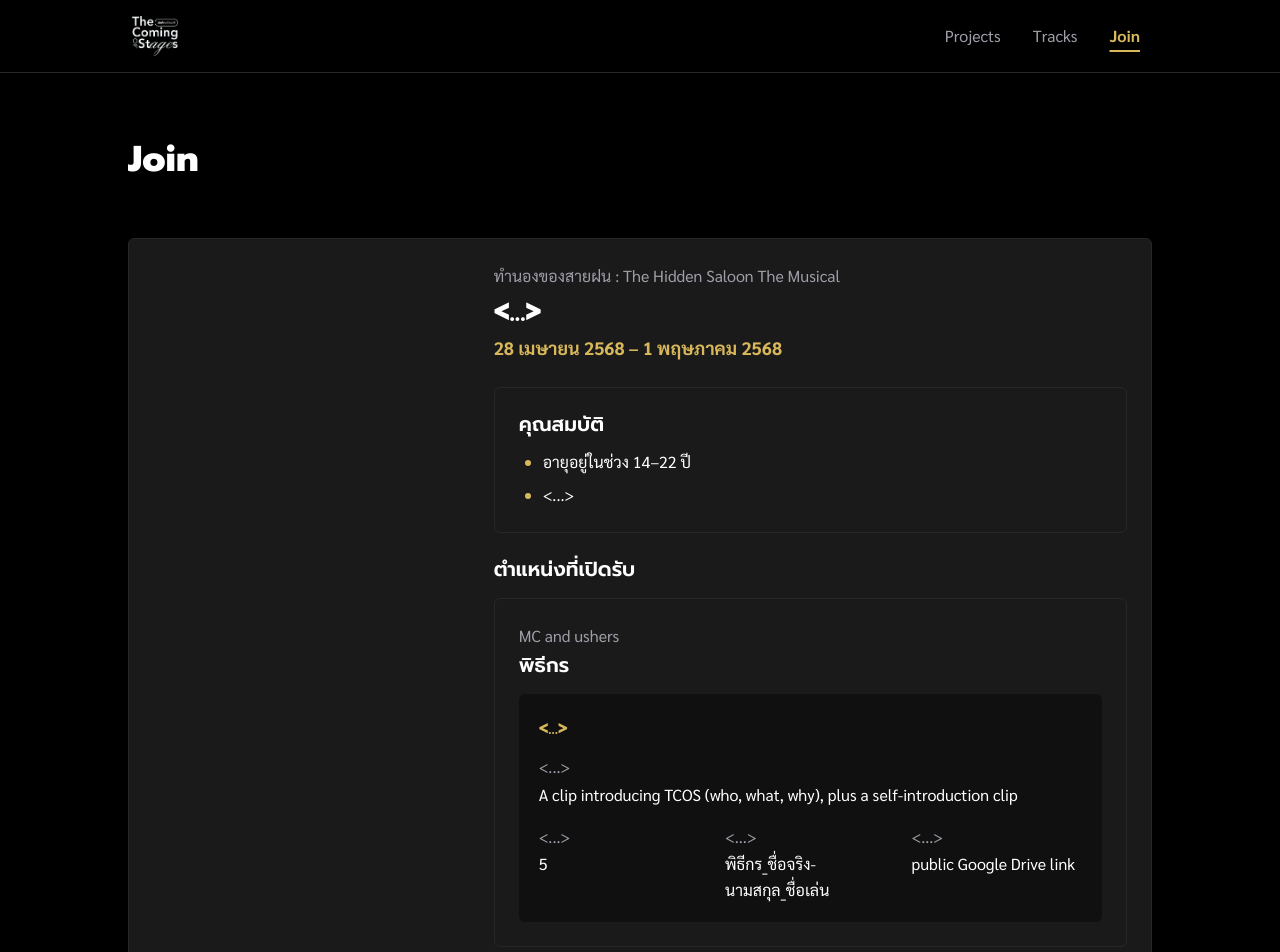
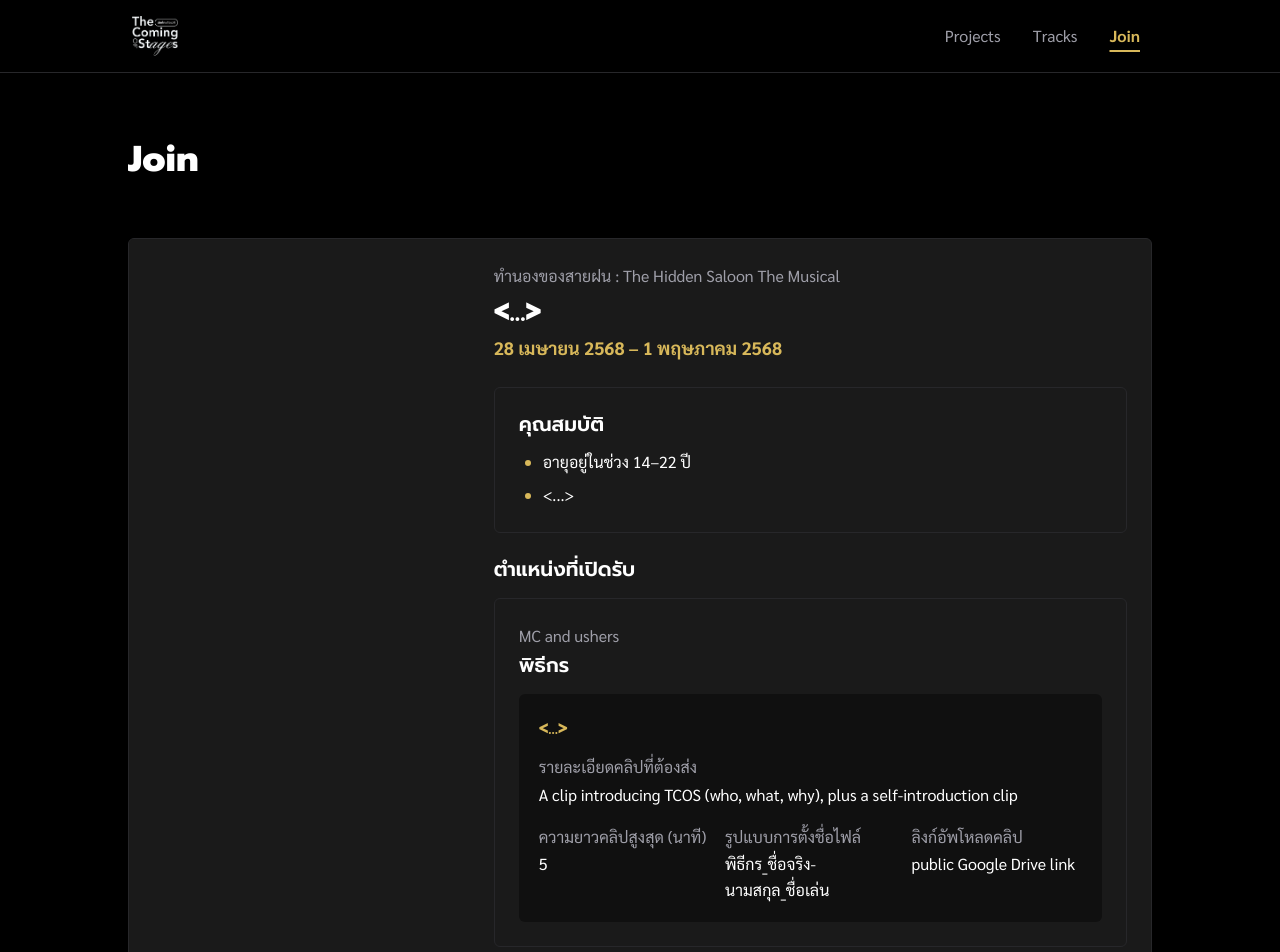
Before and after one commit to thecomingofstages/portfolio-website, a Next.js app in the folder apps/client/: page /join in a window 1280 px wide. Shown: the top 952 px of the page. Built offline with nearby package versions, Linux system fonts and the light colour scheme.

Commit message:
feat: add thai words for position audition details

```diff
--- a/apps/client/components/join/PositionList.tsx
+++ b/apps/client/components/join/PositionList.tsx
@@ -8,7 +8,9 @@
   return value && value.trim() !== "" ? value : null;
 }
 
-function hasAuditionContent(audition: Audition | null | undefined): audition is Audition {
+function hasAuditionContent(
+  audition: Audition | null | undefined,
+): audition is Audition {
   if (!audition) {
     return false;
   }
@@ -16,10 +18,18 @@
   const hasMaxMinutes = typeof audition.clip_max_minutes === "number";
   const hasFileName = nonEmpty(audition.clip_file_name) !== null;
   const hasUpload = nonEmpty(audition.clip_upload) !== null;
-  const hasPieces = Array.isArray(audition.pieces) && audition.pieces.length > 0;
+  const hasPieces =
+    Array.isArray(audition.pieces) && audition.pieces.length > 0;
   const hasOnsite = audition.onsite === true;
 
-  return hasBrief || hasMaxMinutes || hasFileName || hasUpload || hasPieces || hasOnsite;
+  return (
+    hasBrief ||
+    hasMaxMinutes ||
+    hasFileName ||
+    hasUpload ||
+    hasPieces ||
+    hasOnsite
+  );
 }
 
 /**
@@ -42,13 +52,17 @@
   return (
     <section className="flex flex-col gap-4">
       {/* TODO(positions wording): the docs do not specify the exact labels for position flags or audition fields; using "<...>" until confirmed. */}
-      <h3 className="font-heading text-h3 font-semibold text-foreground">ตำแหน่งที่เปิดรับ</h3>
+      <h3 className="font-heading text-h3 font-semibold text-foreground">
+        ตำแหน่งที่เปิดรับ
+      </h3>
       <ul className="flex flex-col gap-4">
         {positions.map((position, index) => {
           const deptName = nonEmpty(position.dept_name);
           const unitName = nonEmpty(position.unit_name);
           const description = nonEmpty(position.description);
-          const requirements = Array.isArray(position.requirements) ? position.requirements : [];
+          const requirements = Array.isArray(position.requirements)
+            ? position.requirements
+            : [];
           const portfolioRequired = position.portfolio_required === true;
           const onsiteRequired = position.onsite_required === true;
           const showAudition = hasAuditionContent(position.audition);
@@ -56,7 +70,9 @@
           const audition = position.audition;
           const clipBrief = nonEmpty(audition?.clip_brief);
           const clipMaxMinutes =
-            typeof audition?.clip_max_minutes === "number" ? audition.clip_max_minutes : null;
+            typeof audition?.clip_max_minutes === "number"
+              ? audition.clip_max_minutes
+              : null;
           const clipFileName = nonEmpty(audition?.clip_file_name);
           const clipUpload = nonEmpty(audition?.clip_upload);
           const pieces = Array.isArray(audition?.pieces) ? audition.pieces : [];
@@ -71,7 +87,9 @@
                 {deptName || unitName ? (
                   <p className="flex flex-wrap items-center gap-x-2 gap-y-1 font-body text-body text-muted">
                     {deptName ? <span>{deptName}</span> : null}
-                    {deptName && unitName ? <span aria-hidden="true">·</span> : null}
+                    {deptName && unitName ? (
+                      <span aria-hidden="true">·</span>
+                    ) : null}
                     {unitName ? <span>{unitName}</span> : null}
                   </p>
                 ) : null}
@@ -90,7 +108,7 @@
                       data-field="portfolio_required"
                       className="rounded-button border border-accent bg-accent px-3.5 py-0.5 font-bold text-background"
                     >
-                      {"<...>"}
+                      {"ต้องส่ง Portfolio"}
                     </li>
                   ) : null}
                   {/* onsite_required (must be able to work onsite in Bangkok) */}
@@ -99,7 +117,7 @@
                       data-field="onsite_required"
                       className="rounded-button border border-accent bg-accent px-3.5 py-0.5 font-bold text-background"
                     >
-                      {"<...>"}
+                      {"สามารถมาทำงานที่กรุงเทพได้"}
                     </li>
                   ) : null}
                 </ul>
@@ -107,7 +125,9 @@
 
               {/* description */}
               {description ? (
-                <p className="font-body text-body text-foreground">{description}</p>
+                <p className="font-body text-body text-foreground">
+                  {description}
+                </p>
               ) : null}
 
               {/* requirements[] */}
@@ -123,13 +143,17 @@
               {showAudition ? (
                 <div className="flex flex-col gap-3 rounded-card bg-background/40 p-5">
                   {/* Audition section heading */}
-                  <h4 className="font-heading text-body-lg font-semibold text-accent">{"<...>"}</h4>
+                  <h4 className="font-heading text-body-lg font-semibold text-accent">
+                    {"<...>"}
+                  </h4>
 
                   <dl className="grid grid-cols-1 gap-4 font-body text-body sm:grid-cols-3">
                     {/* audition.clip_brief */}
                     {clipBrief ? (
                       <div className="flex flex-col gap-0.5 sm:col-span-3">
-                        <dt className="text-muted">{"<...>"}</dt>
+                        <dt className="text-muted">
+                          {"รายละเอียดคลิปที่ต้องส่ง"}
+                        </dt>
                         <dd className="text-foreground">{clipBrief}</dd>
                       </div>
                     ) : null}
@@ -137,7 +161,9 @@
                     {/* audition.clip_max_minutes */}
                     {clipMaxMinutes !== null ? (
                       <div className="flex flex-col gap-0.5">
-                        <dt className="text-muted">{"<...>"}</dt>
+                        <dt className="text-muted">
+                          {"ความยาวคลิปสูงสุด (นาที)"}
+                        </dt>
                         <dd className="text-foreground">{clipMaxMinutes}</dd>
                       </div>
                     ) : null}
@@ -145,7 +171,9 @@
                     {/* audition.clip_file_name */}
                     {clipFileName ? (
                       <div className="flex flex-col gap-0.5">
-                        <dt className="text-muted">{"<...>"}</dt>
+                        <dt className="text-muted">
+                          {"รูปแบบการตั้งชื่อไฟล์"}
+                        </dt>
                         <dd className="text-foreground">{clipFileName}</dd>
                       </div>
                     ) : null}
@@ -153,7 +181,7 @@
                     {/* audition.clip_upload */}
                     {clipUpload ? (
                       <div className="flex flex-col gap-0.5">
-                        <dt className="text-muted">{"<...>"}</dt>
+                        <dt className="text-muted">{"ลิงก์อัพโหลดคลิป"}</dt>
                         <dd className="text-foreground">{clipUpload}</dd>
                       </div>
                     ) : null}
@@ -175,9 +203,12 @@
                     {/* audition.onsite (onsite audition after the clip round) */}
                     {auditionOnsite ? (
                       <div className="flex flex-col gap-0.5">
-                        <dt className="text-muted">{"<...>"}</dt>
-                        <dd data-field="audition_onsite" className="text-foreground">
-                          {"<...>"}
+                        <dt className="text-muted">{"สถานที่ออดิชั่น"}</dt>
+                        <dd
+                          data-field="audition_onsite"
+                          className="text-foreground"
+                        >
+                          {"Casa Sardine"}
                         </dd>
                       </div>
                     ) : null}
--- a/apps/client/components/join/RoundCard.tsx
+++ b/apps/client/components/join/RoundCard.tsx
@@ -5,14 +5,22 @@
 import Qualifications from "./Qualifications";
 import Timeline from "./Timeline";
 
-export const APPLY_LABEL = "Apply";
+export const APPLY_LABEL = "กรอกใบสมัตร";
 
 export type RoundCardProps = {
   round: Round;
 };
 
 export default function RoundCard({ round }: RoundCardProps) {
-  const { title, poster, opens_at, closes_at, extended_to, project_name, apply_url } = round;
+  const {
+    title,
+    poster,
+    opens_at,
+    closes_at,
+    extended_to,
+    project_name,
+    apply_url,
+  } = round;
   const dates = formatDate(opens_at, extended_to ?? closes_at);
 
   return (
@@ -29,10 +37,18 @@
         </div>
       ) : null}
 
-      <div className={`flex min-w-0 flex-col gap-6 p-4 md:p-6 ${poster === null ? "md:col-span-2" : ""}`}>
+      <div
+        className={`flex min-w-0 flex-col gap-6 p-4 md:p-6 ${poster === null ? "md:col-span-2" : ""}`}
+      >
         <header className="flex flex-col gap-1">
-          {project_name ? <p className="font-body text-body text-muted break-words">{project_name}</p> : null}
-          <h2 className="font-heading text-h2 font-bold text-foreground break-words">{title}</h2>
+          {project_name ? (
+            <p className="font-body text-body text-muted break-words">
+              {project_name}
+            </p>
+          ) : null}
+          <h2 className="font-heading text-h2 font-bold text-foreground break-words">
+            {title}
+          </h2>
           {dates ? (
             <p className="font-body text-body-lg font-semibold text-accent">
               <time dateTime={opens_at}>{dates}</time>
```
